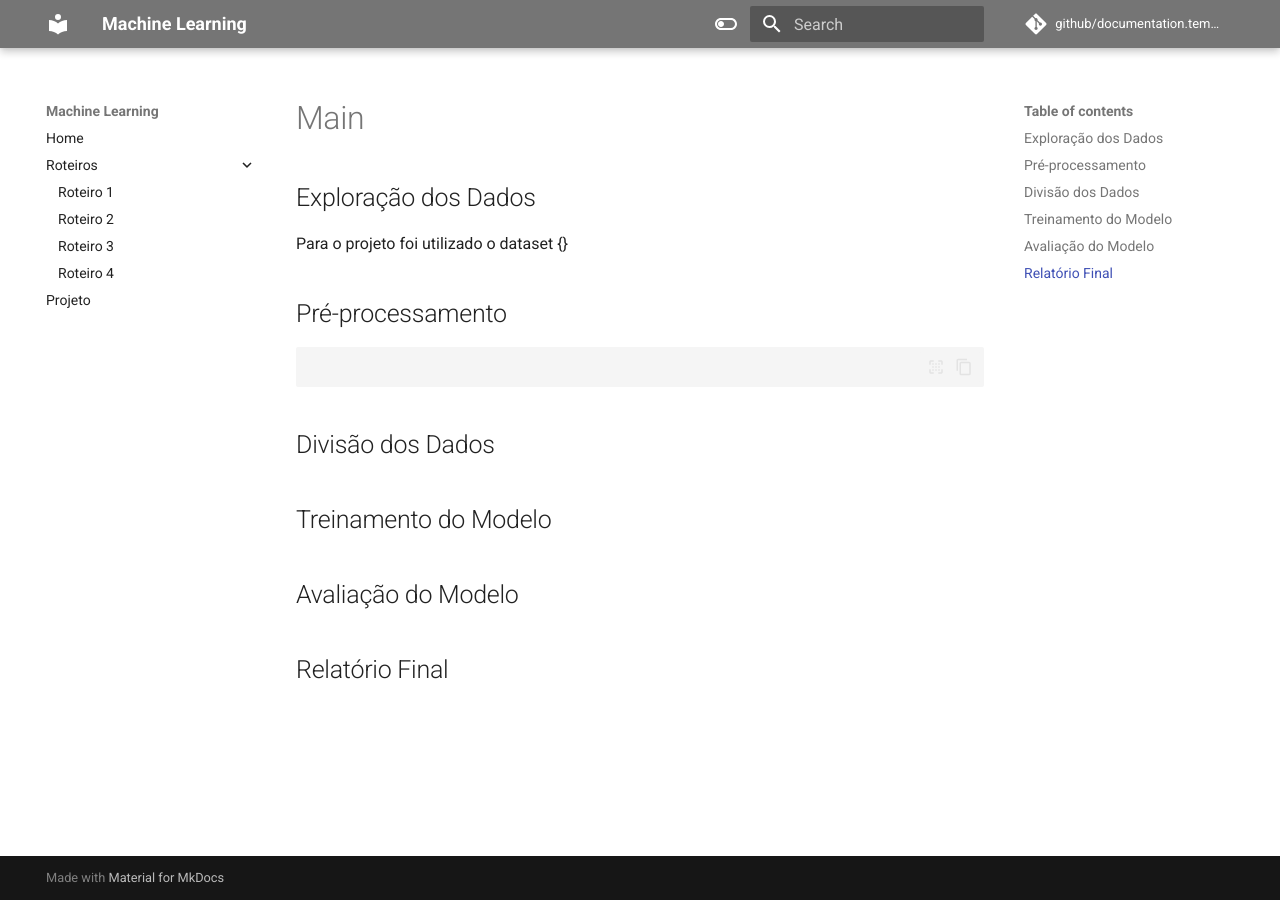
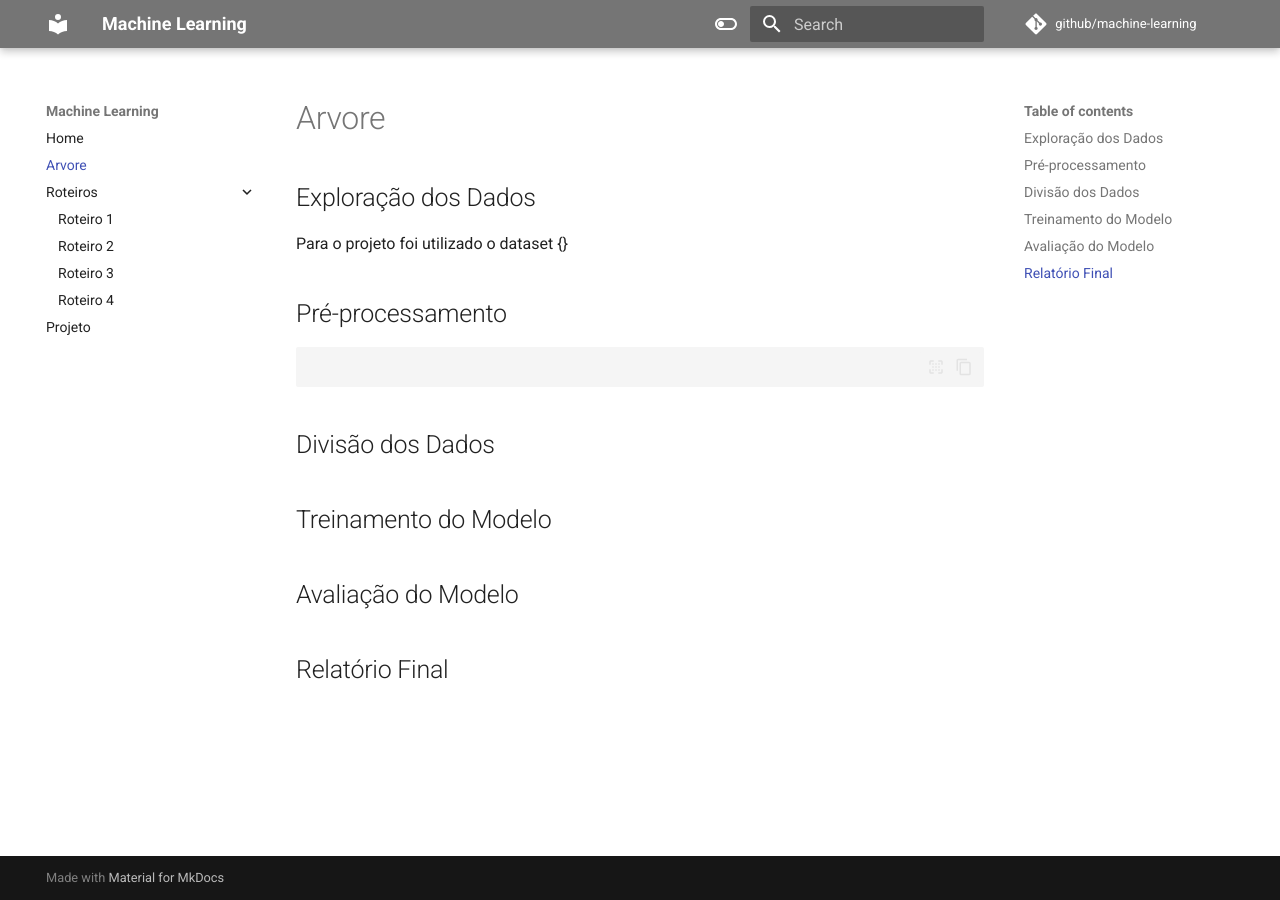
Before and after one commit to PabloDimitrof/machine-learning, an MkDocs documentation site: the page built from docs/arvore-decisao/main.md, in a window 1280 px wide. Built offline with MkDocs 1.6.1 and Material for MkDocs 9.7.7, drawn with Linux system fonts in a browser that asks for light colours; comment, search, counter and statistics services are not loaded.

Commit message:
commit parcial

```diff
--- a/mkdocs.yml
+++ b/mkdocs.yml
@@ -1,8 +1,8 @@
 site_name: Machine Learning
 site_author: Dimitrof, P.
-site_url: https://PabloDimitrof.github.io/documentation.template
-repo_url: https://github.com/PabloDimitrof/documentation.template
-repo_name: github/documentation.template
+site_url: https://PabloDimitrof.github.io/machine-learning
+repo_url: https://github.com/PabloDimitrof/machine-learning
+repo_name: github/machine-learning
 
 theme:
   name: material
@@ -133,6 +133,7 @@ extra_javascript:
 
 nav:
   - Home: index.md
+  - Arvore: ./arvore-decisao/main.md
   - Roteiros:
     - Roteiro 1: ./roteiro1/main.md
     - Roteiro 2: ./roteiro2/main.md
```
Also changed, not shown: docs/arvore-decisao/decision-tree.py (+8 -0 lines), 1 other file.
